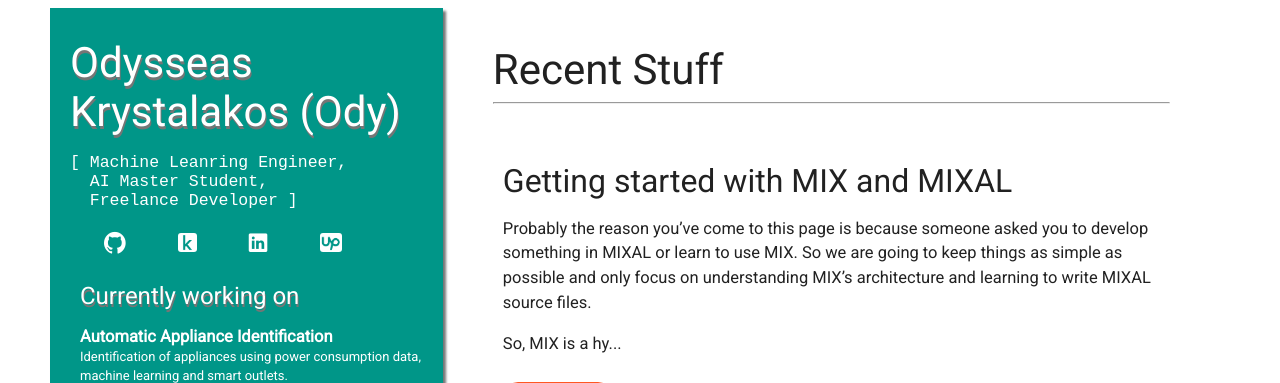
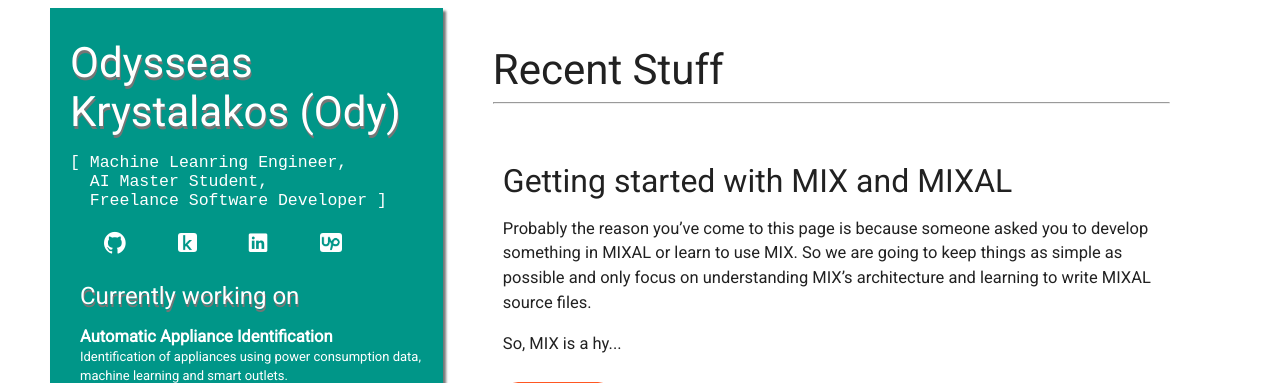
Before and after one commit to OdysseasKr/odysseaskr.github.io, a Jekyll site: the page built from index.html, in a window 1280 px wide. Shown: the top 383 px of the page. Built offline with Jekyll 4.4.1, drawn with Linux system fonts in a browser that asks for light colours; some web fonts are replaced.

Commit message:
Update description

```diff
--- a/_config.yml
+++ b/_config.yml
@@ -7,7 +7,7 @@ lsi: false
 permalink: /:year/:month/:title.html
 
 title: "Odysseas Krystalakos (Ody)"
-description: ["Machine Leanring Engineer", "AI Master Student", "Freelance Developer"]
+description: ["Machine Leanring Engineer", "AI Master Student", "Freelance Software Developer"]
 baseurl: ""
 url: "http://odysseaskr.github.io" # replace by your site's url
 twitter_username: your-name
```
